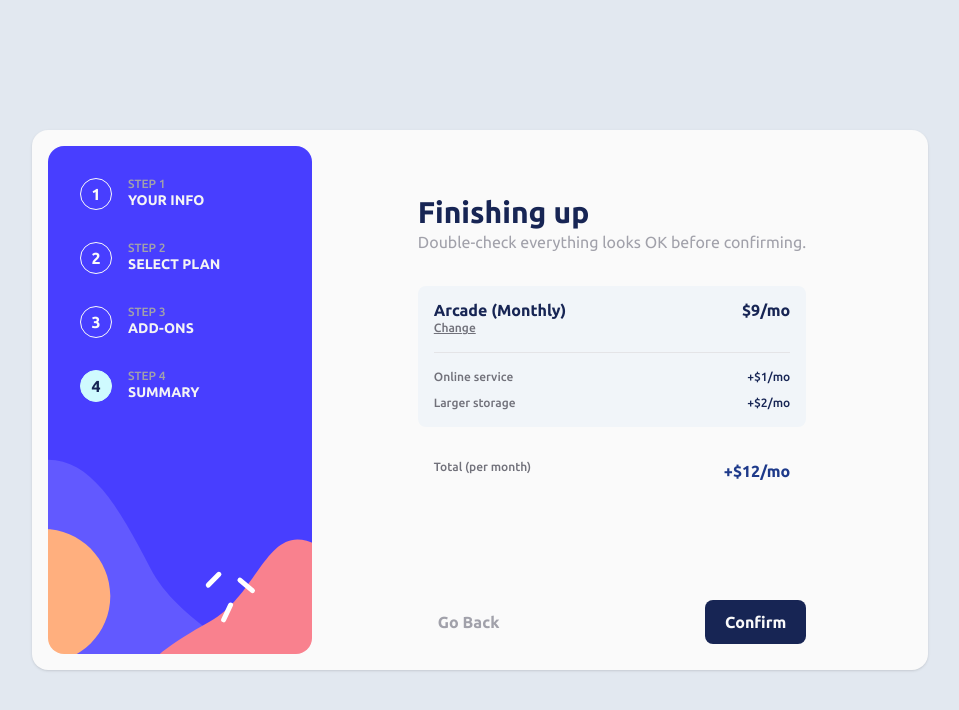
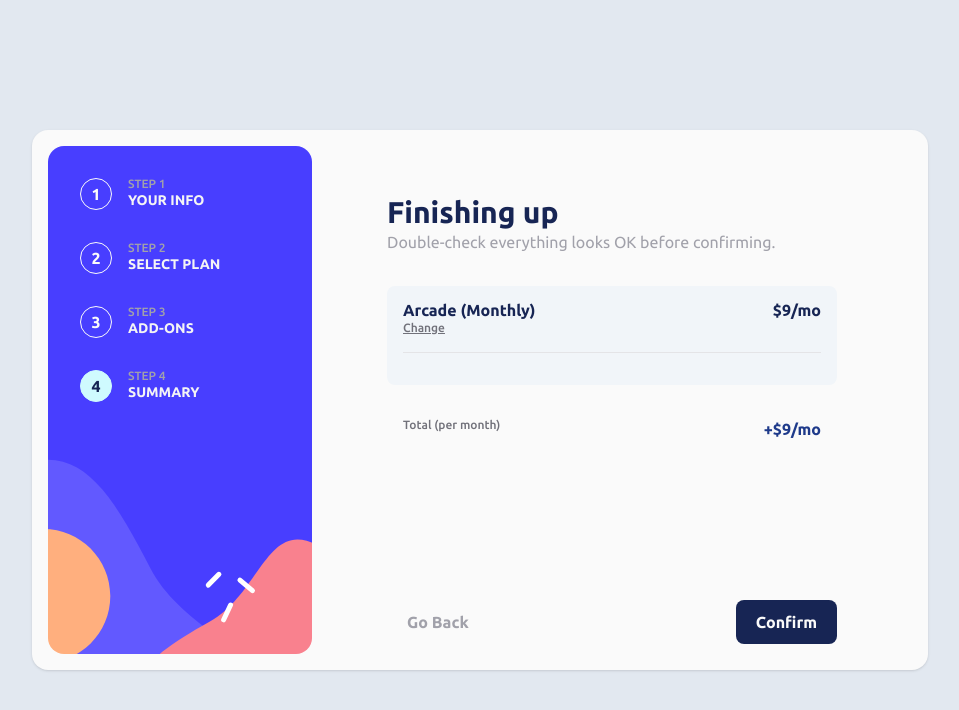
Before and after one commit to matheus369k/multi-step-form, a Next.js app: page /summary in a window 1280 px wide. Shown: the top 710 px of the page, without its empty margins (160-1119 px from the left). Built offline with nearby package versions, Linux system fonts and the light colour scheme.

Commit message:
finnish implementaton redux

```diff
--- a/src/app/summary/page.tsx
+++ b/src/app/summary/page.tsx
@@ -1,6 +1,6 @@
 import { InfoPage } from "@/components/info-page";
 import { StepNextBack } from "@/components/step-next-back";
-import { SummaryPlanRow } from "@/components/summary-plan-row";
+import { SummaryDetails } from "@/components/summary-details";
 
 export default function Summary() {
   return (
@@ -11,40 +11,8 @@ export default function Summary() {
       />
 
       <div className="flex flex-col justify-between h-full">
-        <div className="flex flex-col gap-4">
-          <div className="flex flex-col gap-4 bg-slate-100 rounded-lg p-4">
-            <div className="flex justify-between leading-none">
-              <div>
-                <h3 className="text-blue-950 font-[family-name:var(--font-Ubuntu-Bold)]">
-                  Arcade (Monthly)
-                </h3>
-                <span className="text-xs font-[family-name:var(--font-Ubuntu-Medium)] text-zinc-500 underline">
-                  Change
-                </span>
-              </div>
-              <span className="text-blue-950 font-[family-name:var(--font-Ubuntu-Bold)]">
-                $9/mo
-              </span>
-            </div>
+        <SummaryDetails />
 
-            <div className="bg-zinc-200 h-px w-full" />
-
-            <ul className="flex flex-col gap-2.5">
-              <SummaryPlanRow plan="Online service" price={1} time="mo" />
-
-              <SummaryPlanRow plan="Larger storage" price={2} time="mo" />
-            </ul>
-          </div>
-
-          <div className="flex justify-between p-4">
-            <h3 className="text-xs font-[family-name:var(--font-Ubuntu-Medium)] text-zinc-500">
-              Total (per month)
-            </h3>
-            <span className="text-blue-900 font-[family-name:var(--font-Ubuntu-Bold)]">
-              +$12/mo
-            </span>
-          </div>
-        </div>
         <StepNextBack
           next="/complete"
           back="/add-ons"
--- a/src/components/personal-form.tsx
+++ b/src/components/personal-form.tsx
@@ -4,8 +4,9 @@ import { useForm } from "react-hook-form";
 import { zodResolver } from "@hookform/resolvers/zod";
 import { z } from "zod";
 import { StepNextBack } from "./step-next-back";
-import { useAppDispatch } from "@/hooks";
+import { useAppDispatch, useAppSelector } from "@/hooks";
 import { ActionType } from "@/redux/user/action-type";
+import { useEffect } from "react";
 
 const schemaPersonalForm = z.object({
   name: z.string().min(1),
@@ -17,13 +18,31 @@ type PersonalForm = z.infer<typeof schemaPersonalForm>;
 
 export function UserForm() {
   const dispatch = useAppDispatch();
-  const { register, handleSubmit } = useForm<PersonalForm>({
+  const { user } = useAppSelector((state) => state.userReducer);
+  const { register, handleSubmit, setValue } = useForm<PersonalForm>({
     resolver: zodResolver(schemaPersonalForm),
   });
 
   function handleSubmitPersonalForm(data: PersonalForm) {
     dispatch({ type: ActionType.REGISTER_USER, payload: data });
   }
+
+  useEffect(() => {
+    if (!user) {
+      return;
+    }
+
+    const datasUser = Object.entries(user);
+
+    for (const list of datasUser) {
+      const { userKey, userValue } = {
+        userKey: list[0],
+        userValue: list[1],
+      };
+
+      setValue(userKey as "name" | "email" | "phoneNumber", userValue);
+    }
+  }, []);
 
   return (
     <form
--- /dev/null
+++ b/src/components/summary-details.tsx
@@ -0,0 +1,72 @@
+"use client";
+
+import { useAppSelector } from "@/hooks";
+import { SummaryPlanRow } from "./summary-plan-row";
+import { useEffect, useState } from "react";
+
+export function SummaryDetails() {
+  const [total, setTotal] = useState(0);
+  const { rank, duration, price } = useAppSelector(
+    (state) => state.planReducer
+  );
+  const listOfAddOns = useAppSelector((state) => state.AddOnsReducer);
+  const durationFormatted =
+    duration === "mo" ? ["Monthly", "month"] : ["Yearly", "year"];
+
+  useEffect(() => {
+    calcTotal();
+  });
+
+  function calcTotal() {
+    const totalPrice = listOfAddOns.reduce(
+      (pre, cur) => pre + cur.price,
+      price
+    );
+
+    setTotal(totalPrice);
+  }
+
+  return (
+    <div className="flex flex-col gap-4">
+      <div className="flex flex-col gap-4 bg-slate-100 rounded-lg p-4">
+        <div className="flex justify-between leading-none">
+          <div>
+            <h3 className="text-blue-950 font-[family-name:var(--font-Ubuntu-Bold)]">
+              {rank} ({durationFormatted[0]})
+            </h3>
+            <span className="text-xs font-[family-name:var(--font-Ubuntu-Medium)] text-zinc-500 underline">
+              Change
+            </span>
+          </div>
+          <span className="text-blue-950 font-[family-name:var(--font-Ubuntu-Bold)]">
+            ${price}/{duration}
+          </span>
+        </div>
+
+        <div className="bg-zinc-200 h-px w-full" />
+
+        <ul className="flex flex-col gap-2.5">
+          {listOfAddOns.map((addOns) => {
+            return (
+              <SummaryPlanRow
+                key={addOns.title}
+                title={addOns.title}
+                price={addOns.price}
+                duration={addOns.duration}
+              />
+            );
+          })}
+        </ul>
+      </div>
+
+      <div className="flex justify-between p-4">
+        <h3 className="text-xs font-[family-name:var(--font-Ubuntu-Medium)] text-zinc-500">
+          Total (per {durationFormatted[1]})
+        </h3>
+        <span className="text-blue-900 font-[family-name:var(--font-Ubuntu-Bold)]">
+          +${total}/{duration}
+        </span>
+      </div>
+    </div>
+  );
+}
--- a/src/components/summary-plan-row.tsx
+++ b/src/components/summary-plan-row.tsx
@@ -1,17 +1,17 @@
 interface SummaryPlanRowProps {
-  plan: string;
+  title: string;
   price: number;
-  time: "mo" | "yr";
+  duration: "mo" | "yr";
 }
 
-export function SummaryPlanRow({ plan, price, time }: SummaryPlanRowProps) {
+export function SummaryPlanRow({ title, price, duration }: SummaryPlanRowProps) {
   return (
     <li className="flex justify-between">
       <h3 className="text-xs font-[family-name:var(--font-Ubuntu-Medium)] text-zinc-500">
-        {plan}
+        {title}
       </h3>
       <span className="text-xs font-[family-name:var(--font-Ubuntu-Medium)] text-blue-950">
-        +${price}/{time}
+        +${price}/{duration}
       </span>
     </li>
   );
--- a/src/layout/index.tsx
+++ b/src/layout/index.tsx
@@ -13,7 +13,7 @@ export function RootProvider({ children }: { children: React.ReactNode }) {
           <main className="max-h-[540px] max-w-4xl w-full h-full flex bg-zinc-50 p-4 font-[family-name:var(--font-Ubuntu-Regular)] rounded-2xl shadow">
             <ListOfSteps />
             <Suspense fallback={<Loading />}>
-              <div className="max-h-[430px] max-w-[450px] mx-auto pt-12 pb-6 text-blue-950">
+              <div className="max-h-[430px] max-w-[450px] w-full mx-auto pt-12 pb-6 text-blue-950">
                 {children}
               </div>
             </Suspense>
--- a/src/redux/plan/reducer.ts
+++ b/src/redux/plan/reducer.ts
@@ -23,7 +23,6 @@ const initialState: TInitialValue = {
 }
 
 export const planReducer = (state = initialState, action: TAction) => {
-    console.log(action.payload);
     switch (action.type) {
         case ActionType.REGISTER_PLAN:
             return {
--- a/src/redux/user/reducer.ts
+++ b/src/redux/user/reducer.ts
@@ -18,7 +18,6 @@ const initialState: { user: TUser | null } = {
 export const userReducer = (state = initialState, action: TAction) => {
   switch (action.type) {
     case ActionType.REGISTER_USER:
-      console.log(action.payload);
       return {
         ...state,
         user: action.payload,
```
